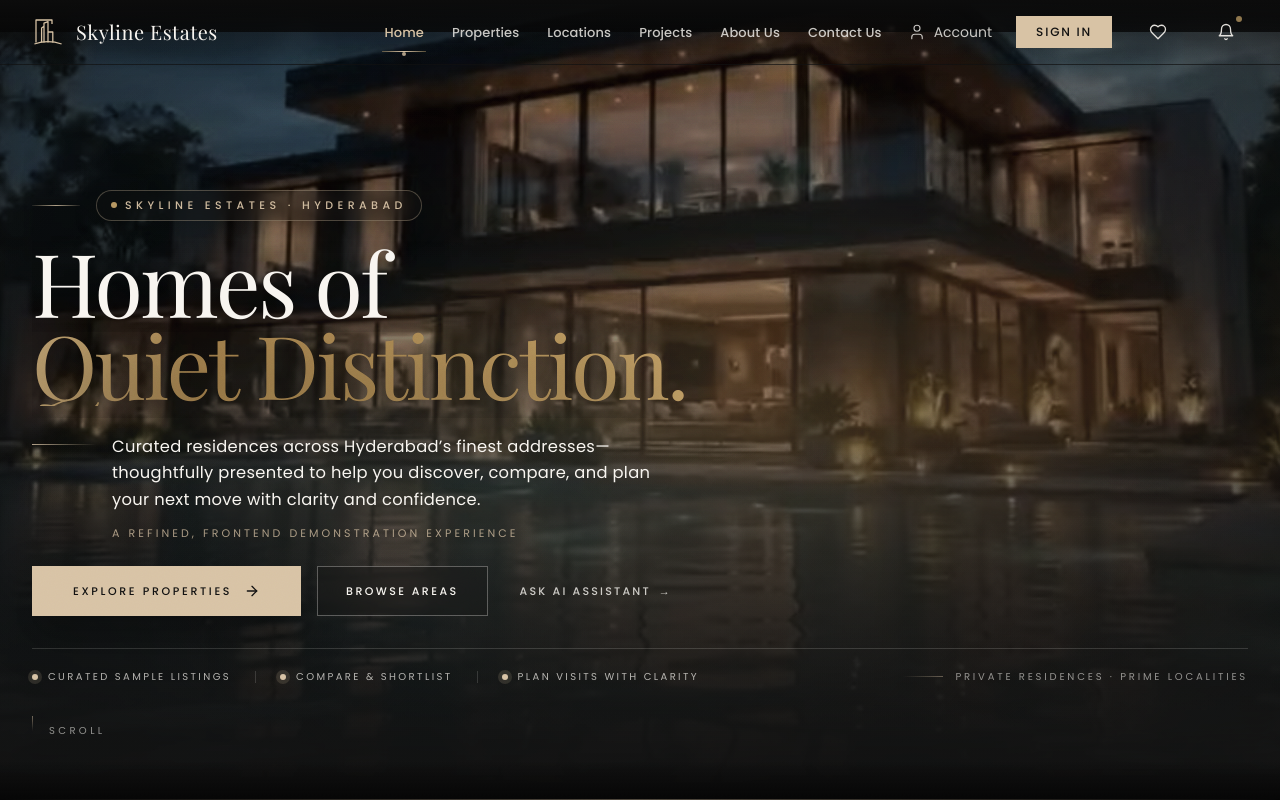
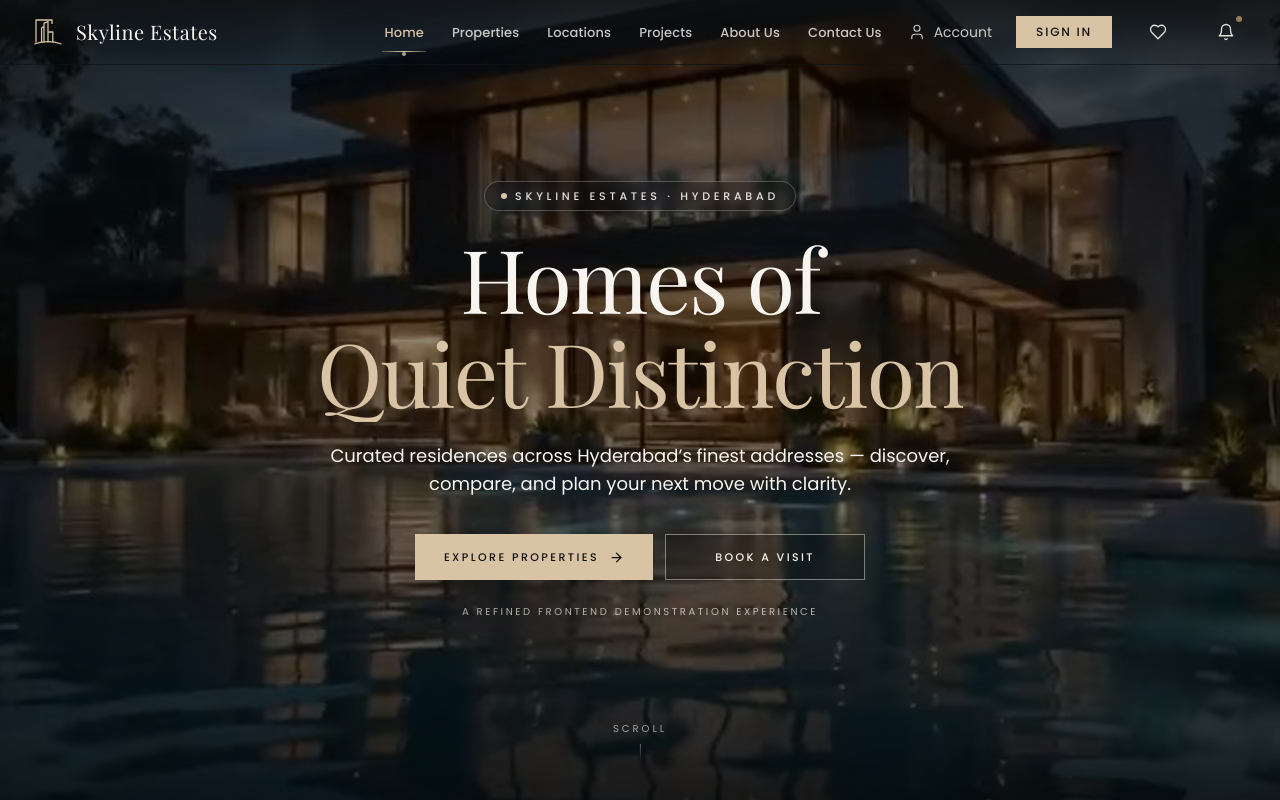
Before and after one commit to tharuni2503/SkylineEstates, a Next.js app: page / in a window 1280 px wide. Shown: the top 800 px of the page. Built offline with nearby package versions, Linux system fonts and the light colour scheme; a web font is replaced by a local one.

Commit message:
Redesign hero as full-screen video background layout

```diff
--- a/src/components/cinematic/CinematicHero.tsx
+++ b/src/components/cinematic/CinematicHero.tsx
@@ -10,235 +10,120 @@ const EASE = "power3.out";
 
 export default function CinematicHero() {
   const ref = useRef<HTMLElement>(null);
- const stage = useRef<HTMLDivElement>(null); // tilts with the mouse
- const bg = useRef<HTMLDivElement>(null); // scroll dolly + rotation
- const glow = useRef<HTMLDivElement>(null); // warm light bloom (parallax layer)
- const fg = useRef<HTMLDivElement>(null);
- const mist = useRef<HTMLDivElement>(null);
+  const bg = useRef<HTMLDivElement>(null);
+  const overlay = useRef<HTMLDivElement>(null);
+  const eyebrow = useRef<HTMLParagraphElement>(null);
   const line1 = useRef<HTMLSpanElement>(null);
   const line2 = useRef<HTMLSpanElement>(null);
   const sub = useRef<HTMLParagraphElement>(null);
   const ctas = useRef<HTMLDivElement>(null);
- const eyebrow = useRef<HTMLDivElement>(null);
   const reduce = useReducedMotion();
 
- /* Intro + scroll-driven 3D camera move */
   useCinematic(ref, ({ gsap }) => {
-   // Start slightly pushed back, tilted like a drone shot
-   gsap.set(bg.current, {
-     scale: 1.12,
-     rotationX: 6,
-     rotationY: -3,
-     z: -120,
-     transformPerspective: 1400,
-     transformOrigin: "50% 60%",
-     force3D: true,
-   });
+    gsap.set(bg.current, { scale: 1.08, transformOrigin: "50% 50%", force3D: true });
+    const tl = gsap.timeline({ defaults: { ease: EASE } });
+    tl.fromTo(bg.current, { opacity: 0, scale: 1.14 }, { opacity: 1, scale: 1.08, duration: 2.1, ease: "power2.out" }, 0)
+      .fromTo(overlay.current, { opacity: 0.2 }, { opacity: 1, duration: 1.6, ease: "power1.out" }, 0)
+      .fromTo(eyebrow.current, { y: 16, opacity: 0 }, { y: 0, opacity: 1, duration: 0.9 }, 0.25)
+      .fromTo([line1.current, line2.current], { yPercent: 110, opacity: 0 }, { yPercent: 0, opacity: 1, duration: 1.15, stagger: 0.14 }, 0.35)
+      .fromTo(sub.current, { y: 20, opacity: 0 }, { y: 0, opacity: 1, duration: 0.9 }, "-=0.45")
+      .fromTo(ctas.current, { y: 18, opacity: 0 }, { y: 0, opacity: 1, duration: 0.8 }, "-=0.5");
 
-   const tl = gsap.timeline({ defaults: { ease: EASE } });
-   tl.fromTo(
-     bg.current,
-     { opacity: 0, scale: 1.22, filter: "blur(14px) brightness(1.4)" },
-     { opacity: 1, scale: 1.12, filter: "blur(0px) brightness(1)", duration: 2.3, ease: "power2.out" },
-     0
-   )
-     .fromTo(eyebrow.current, { y: -12, opacity: 0 }, { y: 0, opacity: 1, duration: 1 }, 0.25)
-     .fromTo(
-       [line1.current, line2.current],
-       { yPercent: 118, opacity: 0 },
-       { yPercent: 0, opacity: 1, duration: 1.25, stagger: 0.16 },
-       0.4
-     )
-     .fromTo(sub.current, { y: 26, opacity: 0 }, { y: 0, opacity: 1, duration: 0.95 }, "-=0.5")
-     .fromTo(ctas.current, { y: 22, opacity: 0 }, { y: 0, opacity: 1, duration: 0.85 }, "-=0.55");
-
-   // Scroll: camera dollies forward and over the roofline
-   gsap
-     .timeline({
-       scrollTrigger: { trigger: ref.current, start: "top top", end: "bottom top", scrub: 1.15 },
-     })
-     .to(
-       bg.current,
-       { scale: 1.3, yPercent: 8, rotationX: 14, rotationY: 4, z: 60, ease: "none", force3D: true },
-       0
-     )
-     .to(glow.current, { scale: 1.5, opacity: 0.3, ease: "none" }, 0)
-     .to(fg.current, { yPercent: -18, ease: "none" }, 0)
-     .to(mist.current, { opacity: 0.92, ease: "none" }, 0)
-     .to(".hero-copy", { yPercent: -22, opacity: 0, ease: "none" }, 0);
+    gsap.timeline({ scrollTrigger: { trigger: ref.current, start: "top top", end: "bottom top", scrub: 1.1 } })
+      .to(bg.current, { scale: 1.18, yPercent: 6, ease: "none" }, 0)
+      .to(".hero-copy", { yPercent: -16, opacity: 0.12, ease: "none" }, 0);
   }, []);
 
- /* Mouse-driven parallax tilt (desktop only, skipped for reduced motion) */
+  /* Gentle mouse drift on desktop */
   useEffect(() => {
     if (reduce) return;
     const el = ref.current;
     if (!el || !window.matchMedia("(hover: hover)").matches) return;
-
     let cleanup = () => {};
     let cancelled = false;
-
     import("gsap").then(({ gsap }) => {
       if (cancelled) return;
-     gsap.set(stage.current, { transformPerspective: 1200, force3D: true });
-     const rotY = gsap.quickTo(stage.current, "rotationY", { duration: 1.1, ease: "power3.out" });
-     const rotX = gsap.quickTo(stage.current, "rotationX", { duration: 1.1, ease: "power3.out" });
-     const glowX = gsap.quickTo(glow.current, "x", { duration: 1.4, ease: "power3.out" });
-     const glowY = gsap.quickTo(glow.current, "y", { duration: 1.4, ease: "power3.out" });
-
+      const x = gsap.quickTo(bg.current, "xPercent", { duration: 1.4, ease: "power3.out" });
+      const y = gsap.quickTo(bg.current, "yPercent", { duration: 1.4, ease: "power3.out" });
       const onMove = (e: MouseEvent) => {
         const r = el.getBoundingClientRect();
-       const nx = (e.clientX - r.left) / r.width - 0.5;
-       const ny = (e.clientY - r.top) / r.height - 0.5;
-       rotY(nx * 4.5);
-       rotX(-ny * 3);
-       glowX(nx * -42); // light drifts opposite = depth illusion
-       glowY(ny * -30);
+        x(((e.clientX - r.left) / r.width - 0.5) * -2.5);
+        y(((e.clientY - r.top) / r.height - 0.5) * -2.5);
       };
-     const onLeave = () => {
-       rotY(0);
-       rotX(0);
-       glowX(0);
-       glowY(0);
-     };
-
+      const onLeave = () => { x(0); y(0); };
       el.addEventListener("mousemove", onMove);
       el.addEventListener("mouseleave", onLeave);
-     cleanup = () => {
-       el.removeEventListener("mousemove", onMove);
-       el.removeEventListener("mouseleave", onLeave);
-     };
+      cleanup = () => { el.removeEventListener("mousemove", onMove); el.removeEventListener("mouseleave", onLeave); };
     });
-
-   return () => {
-     cancelled = true;
-     cleanup();
-   };
+    return () => { cancelled = true; cleanup(); };
   }, [reduce]);
 
   return (
     <section
       ref={ref}
-     aria-label="Skyline Estates cinematic introduction"
-     className="grain relative h-[112svh] overflow-hidden bg-matte text-ivory md:h-[120svh]"
+      aria-label="Skyline Estates hero"
+      className="relative h-[100svh] min-h-[620px] overflow-hidden bg-matte text-ivory"
     >
-     <div className="sticky top-0 h-[100svh] overflow-hidden [clip-path:inset(0)]">
-       {/* 3D stage: mouse tilt wrapper (flattened so it can never paint outside the hero/clipped area) */}
-       <div ref={stage} className="absolute inset-0 will-change-transform">
-         {/* Layer 1: the film — local 1080p with a 720p lite variant; poster-first so it never flashes black */}
-         <div ref={bg} className="absolute inset-[-6%] will-change-transform">
-           {/* Cinematic colour grade on the footage itself: warm amber roll-off, cool shadows, gentle contrast */}
-           <div className="absolute inset-0 [filter:contrast(1.08)_saturate(.94)_brightness(.74)_sepia(.16)_hue-rotate(-6deg)]">
+      {/* Full-screen background video */}
+      <div ref={bg} className="absolute inset-0 will-change-transform">
+        <div className="absolute inset-0">
           <AutoVideo
             src="/videos/hero_background_clean.mp4"
             poster="/videos/hero-background-poster.jpg"
             priority
             loop
-               rate={0.85}
+            rate={1}
           />
         </div>
-           <div
-             aria-hidden="true"
-             className="absolute inset-0 mix-blend-soft-light bg-[linear-gradient(155deg,rgba(24,39,54,.45),rgba(64,42,18,.2))]"
-           />
       </div>
 
-         {/* Layer 2: warm light bloom that moves against the video for depth */}
-         <div
-           ref={glow}
-           aria-hidden="true"
-           className="pointer-events-none absolute inset-[-10%] mix-blend-screen will-change-transform
-             bg-[radial-gradient(ellipse_at_62%_58%,rgba(255,196,120,.30),transparent_42%),radial-gradient(ellipse_at_38%_72%,rgba(80,210,230,.20),transparent_38%)]"
-         />
+      {/* Overlay for readability (clean, cinematic) */}
+      <div ref={overlay} aria-hidden="true" className="pointer-events-none absolute inset-0">
+        <div className="absolute inset-0 bg-black/35" />
+        <div className="absolute inset-0 bg-gradient-to-b from-black/35 via-black/10 to-black/55" />
+        <div className="absolute inset-0 bg-[radial-gradient(ellipse_at_center,transparent_35%,rgba(0,0,0,.45)_100%)]" />
       </div>
 
-       {/* Grade: teal/orange cinematic tone */}
-       <div
-         className="absolute inset-0 mix-blend-soft-light bg-[linear-gradient(160deg,rgba(20,60,90,.5),rgba(255,150,70,.22))]"
-         aria-hidden="true"
-       />
-       {/* Text legibility: directional sweep + centre-bottom pool for the copy, plus edge vignette */}
-       <div className="absolute inset-0 bg-gradient-to-r from-matte/92 via-matte/50 to-matte/10" aria-hidden="true" />
-       <div className="absolute inset-0 bg-gradient-to-t from-matte via-matte/35 to-transparent" aria-hidden="true" />
-       <div className="absolute inset-0 bg-[radial-gradient(ellipse_at_center,transparent_52%,rgba(17,17,17,.55)_100%)]" aria-hidden="true" />
-       <div ref={mist} className="pointer-events-none absolute inset-0 bg-matte opacity-0" aria-hidden="true" />
-       <div
-         ref={fg}
-         aria-hidden="true"
-         className="pointer-events-none absolute inset-x-0 bottom-0 h-[45vh] bg-gradient-to-t from-matte/65 to-transparent"
-       />
+      {/* Centered hero content */}
+      <div className="hero-copy relative z-10 mx-auto flex h-full max-w-6xl flex-col items-center justify-center px-5 text-center md:px-8">
+        <p ref={eyebrow} className="hero-eyebrow inline-flex items-center gap-2 rounded-full border border-ivory/25 bg-black/20 px-4 py-1.5 text-[10px] font-medium uppercase tracking-[.34em] text-ivory/90 backdrop-blur-sm sm:text-[11px]">
+          <span className="h-1.5 w-1.5 rounded-full bg-beige" aria-hidden="true" /> Skyline Estates · Hyderabad
+        </p>
 
-       {/* Letterbox bars for the widescreen film look */}
-       <div className="pointer-events-none absolute inset-x-0 top-0 h-[4svh] bg-gradient-to-b from-black to-black/80" aria-hidden="true" />
-       <div className="pointer-events-none absolute inset-x-0 bottom-0 h-[5svh] bg-gradient-to-t from-black/70 to-transparent" aria-hidden="true" />
-       <div className="pointer-events-none absolute inset-x-0 bottom-0 h-px bg-gradient-to-r from-transparent via-beige/35 to-transparent" aria-hidden="true" />
-
-       <div className="hero-copy relative mx-auto flex h-full max-w-7xl flex-col justify-end px-5 pb-6 pt-16 sm:pb-8 sm:pt-20 md:px-8 md:pb-10 lg:pb-14">
-         <div ref={eyebrow} className="hero-eyebrow mb-3 flex items-center gap-4 sm:mb-4 md:mb-5">
-           <span aria-hidden="true" className="h-px w-12 bg-gradient-to-r from-beige/10 via-beige/80 to-beige/10" />
-           <p className="inline-flex items-center gap-2 rounded-full border border-beige/30 bg-matte/25 px-3.5 py-1.5 text-[10px] font-medium tracking-[.4em] text-beige/95 shadow-[0_8px_24px_rgba(0,0,0,.18)] backdrop-blur-md sm:text-[11px]">
-             <span className="h-1.5 w-1.5 rounded-full bg-gold/90" aria-hidden="true" />SKYLINE ESTATES · HYDERABAD
-           </p>
-         </div>
-         <h1 className="hero-title max-w-5xl font-serif leading-[0.94] tracking-[-0.028em] [text-shadow:0_18px_60px_rgba(0,0,0,.62)]">
-           <span className="-mb-[.1em] block overflow-hidden pb-[.1em]">
-             <span ref={line1} className={`block ${reduce ? "" : "will-change-transform"}`}>
-               Homes of&nbsp;
+        <h1 className="hero-title mt-5 max-w-4xl font-serif leading-[0.98] tracking-[-0.02em] text-ivory [text-shadow:0_12px_40px_rgba(0,0,0,.45)] sm:mt-6">
+          <span className="block overflow-hidden pb-[.08em]">
+            <span ref={line1} className={`block ${reduce ? "" : "will-change-transform"}`}>Homes of</span>
           </span>
-           </span>
-           <span className="-mb-[.1em] block overflow-hidden pb-[.14em]">
-             <span ref={line2} className={`text-sheen block bg-gradient-to-r from-ivory via-beige to-ivory bg-clip-text text-transparent ${reduce ? "" : "will-change-transform"}`}>
-               Quiet Distinction.
-             </span>
+          <span className="block overflow-hidden pb-[.08em]">
+            <span ref={line2} className={`block text-beige ${reduce ? "" : "will-change-transform"}`}>Quiet Distinction</span>
           </span>
         </h1>
-         <div className="mt-4 flex items-start gap-4 sm:mt-5 md:mt-6">
-           <span aria-hidden="true" className="mt-2.5 hidden h-px w-16 shrink-0 bg-gradient-to-r from-beige/80 via-beige/40 to-transparent sm:block" />
-           <div>
-             <p ref={sub} className="hero-sub max-w-xl text-[14px] leading-relaxed tracking-[.02em] text-ivory/92 sm:text-[15px] md:text-[1.02rem]">
-               Curated residences across Hyderabad&rsquo;s finest addresses&mdash;thoughtfully presented to help you discover, compare, and plan your next move with clarity and confidence.
+
+        <p ref={sub} className="hero-sub mt-5 max-w-2xl text-[15px] leading-relaxed text-ivory/88 sm:text-base md:text-lg">
+          Curated residences across Hyderabad&rsquo;s finest addresses — discover, compare, and plan your next move with clarity.
         </p>
-             <p className="hero-subnote mt-2 text-[11px] uppercase tracking-[.28em] text-beige/75 sm:mt-3">A refined, frontend demonstration experience</p>
-           </div>
-         </div>
-         <div ref={ctas} className="hero-ctas mt-5 flex flex-col gap-2.5 sm:mt-6 sm:flex-row sm:flex-wrap sm:items-center sm:gap-4">
+
+        <div ref={ctas} className="hero-ctas mt-8 flex flex-col items-center gap-3 sm:mt-9 sm:flex-row sm:justify-center">
           <Link
             href="/properties"
-             className="group inline-flex w-full items-center justify-center gap-3 border border-beige/40 bg-beige px-8 py-3.5 text-center text-[11px] font-medium tracking-[.24em] text-matte sm:py-4 shadow-[0_18px_44px_rgba(0,0,0,.4)] transition duration-500 hover:-translate-y-0.5 hover:bg-ivory hover:shadow-[0_22px_52px_rgba(0,0,0,.45)] focus-visible:outline focus-visible:outline-2 focus-visible:outline-offset-4 focus-visible:outline-gold sm:w-auto sm:px-10"
+            className="group inline-flex min-w-[12.5rem] items-center justify-center gap-2.5 border border-beige/40 bg-beige px-7 py-3.5 text-[11px] font-medium uppercase tracking-[.22em] text-matte shadow-[0_14px_34px_rgba(0,0,0,.28)] transition duration-300 hover:-translate-y-0.5 hover:bg-ivory"
           >
-             EXPLORE PROPERTIES <ArrowRight size={16} className="transition-transform duration-500 group-hover:translate-x-1.5" />
+            Explore Properties <ArrowRight size={15} className="transition-transform duration-300 group-hover:translate-x-1" />
           </Link>
           <Link
-             href="/locations"
-             className="group inline-flex w-full items-center justify-center gap-2 border border-ivory/30 bg-matte/25 px-7 py-3.5 text-[11px] font-medium tracking-[.22em] text-ivory sm:py-4 backdrop-blur-md transition duration-500 hover:-translate-y-0.5 hover:border-beige/45 hover:bg-ivory/10 hover:text-ivory focus-visible:outline focus-visible:outline-2 focus-visible:outline-offset-4 focus-visible:outline-gold sm:w-auto"
+            href="/contact?visit=1"
+            className="inline-flex min-w-[12.5rem] items-center justify-center gap-2 border border-ivory/45 bg-black/20 px-7 py-3.5 text-[11px] font-medium uppercase tracking-[.22em] text-ivory backdrop-blur-sm transition duration-300 hover:-translate-y-0.5 hover:border-beige/50 hover:bg-white/10"
           >
-             BROWSE AREAS
-           </Link>
-           <Link
-             href="/ai-assistant"
-             className="group inline-flex w-full items-center justify-center gap-2 px-2 py-3 text-[11px] font-medium tracking-[.2em] text-ivory/80 transition duration-300 hover:text-beige sm:w-auto sm:px-4"
-           >
-             ASK AI ASSISTANT <span aria-hidden="true" className="transition-transform duration-300 group-hover:translate-x-1">→</span>
+            Book a Visit
           </Link>
         </div>
-         <div className="hero-meta mt-6 border-t border-ivory/15 pt-4 sm:mt-8 sm:pt-5">
-           <div className="grid gap-3 sm:grid-cols-[1fr_auto] sm:items-end">
-             <div className="flex flex-wrap items-center gap-x-6 gap-y-3 text-[10px] uppercase tracking-[.24em] text-ivory/70">
-               <span className="inline-flex items-center gap-2.5"><span className="h-1.5 w-1.5 rounded-full bg-beige shadow-[0_0_0_4px_rgba(216,195,165,.14)]" aria-hidden="true" />Curated sample listings</span>
-               <span className="hidden h-3 w-px bg-ivory/15 sm:block" aria-hidden="true" />
-               <span className="inline-flex items-center gap-2.5"><span className="h-1.5 w-1.5 rounded-full bg-beige shadow-[0_0_0_4px_rgba(216,195,165,.14)]" aria-hidden="true" />Compare &amp; shortlist</span>
-               <span className="hidden h-3 w-px bg-ivory/15 sm:block" aria-hidden="true" />
-               <span className="inline-flex items-center gap-2.5"><span className="h-1.5 w-1.5 rounded-full bg-beige shadow-[0_0_0_4px_rgba(216,195,165,.14)]" aria-hidden="true" />Plan visits with clarity</span>
+
+        <p className="hero-subnote mt-5 text-[10px] uppercase tracking-[.26em] text-ivory/70 sm:mt-6">A refined frontend demonstration experience</p>
       </div>
-             <div className="flex items-center gap-3 text-[10px] uppercase tracking-[.28em] text-ivory/55">
-               <span aria-hidden="true" className="hidden h-px w-10 bg-gradient-to-r from-transparent to-beige/40 sm:block" />
-               Private residences · Prime localities
-             </div>
-           </div>
-         </div>
-         <div aria-hidden="true" className="hero-scroll mt-6 flex items-center gap-4 text-[10px] tracking-[.34em] text-ivory/55 md:mt-8">
-           <span className="scroll-line h-7 w-px bg-gradient-to-b from-beige/90 to-transparent" /> SCROLL
-         </div>
-       </div>
+
+      <div aria-hidden="true" className="hero-scroll pointer-events-none absolute bottom-6 left-1/2 z-10 flex -translate-x-1/2 flex-col items-center gap-2 text-[10px] uppercase tracking-[.3em] text-ivory/60">
+        <span>Scroll</span>
+        <span className="scroll-line h-8 w-px bg-gradient-to-b from-ivory/70 to-transparent" />
       </div>
     </section>
   );
```
Also changed, not shown: 1 other file (tests, documents, lock files or other folders). Lines whose indentation alone changed are shown as unchanged.
